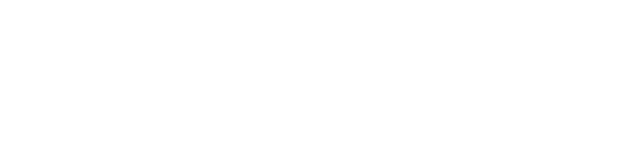
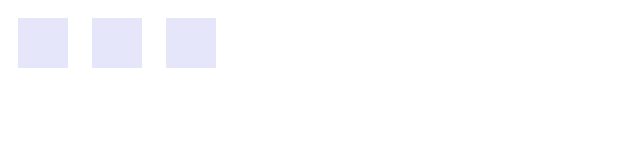
Before and after one commit to acciojob/focus-squares-vdivyansh29, a website: page main.html in a window 1280 px wide. Shown: the whole page, without its empty margins (0-640 px from the left). Drawn offline with Linux system fonts and the light colour scheme.

Commit message:
created a submission

```diff
--- a/main.html
+++ b/main.html
@@ -2,6 +2,16 @@
 <html>
 <head>
 	<title>Colorful Squares</title>
+	<style>
+		.square {
+			width: 50px;
+			height: 50px;
+			display: inline-block;
+			margin: 10px;
+			background-color: #E6E6FA; /*lavender */
+			cursor: pointer;
+		}
+	</style>
 </head>
 <body>
 	<div class="square" id="square1" ></div>
--- a/styles.css
+++ b/styles.css
@@ -1,9 +1 @@
 /*  your css code here. If applicable */
-.square{
-	width: 50px;
-	height: 50px;
-	display: inline-block;
-	margin: 10px;
-	background-color: #E6E6FA;
-	cursor: pointer;
-}
```
